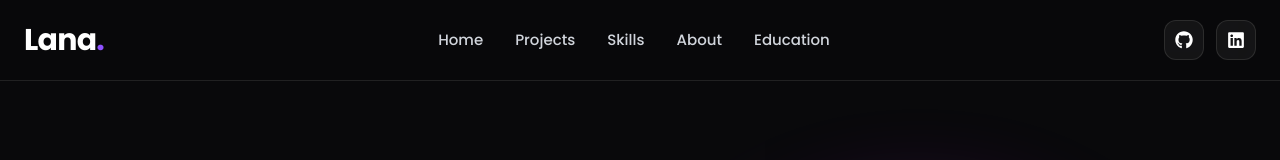
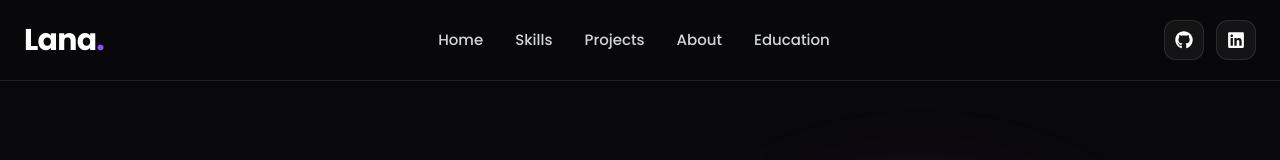
Before and after one commit to lanaamrrr/lana-portfolio, a React (Vite) app: page / in a window 1280 px wide. Shown: the top 160 px of the page. Built offline with nearby package versions, Linux system fonts and the light colour scheme; the HTML template or start-up script is replaced by a standard one.

Commit message:
Update portfolio

```diff
--- a/src/components/Navbar.jsx
+++ b/src/components/Navbar.jsx
@@ -28,21 +28,22 @@ function Navbar() {
             </a>
           </li>
 
+           <li>
+            <a
+              href="#skills"
+              className="transition-all duration-300 hover:text-violet-400 hover:-translate-y-0.5"
+            >
+              Skills
+            </a>
+          </li>
+
+
           <li>
             <a
               href="#projects"
               className="transition-all duration-300 hover:text-violet-400 hover:-translate-y-0.5"
             >
               Projects
-            </a>
-          </li>
-
-          <li>
-            <a
-              href="#skills"
-              className="transition-all duration-300 hover:text-violet-400 hover:-translate-y-0.5"
-            >
-              Skills
             </a>
           </li>
 
```
